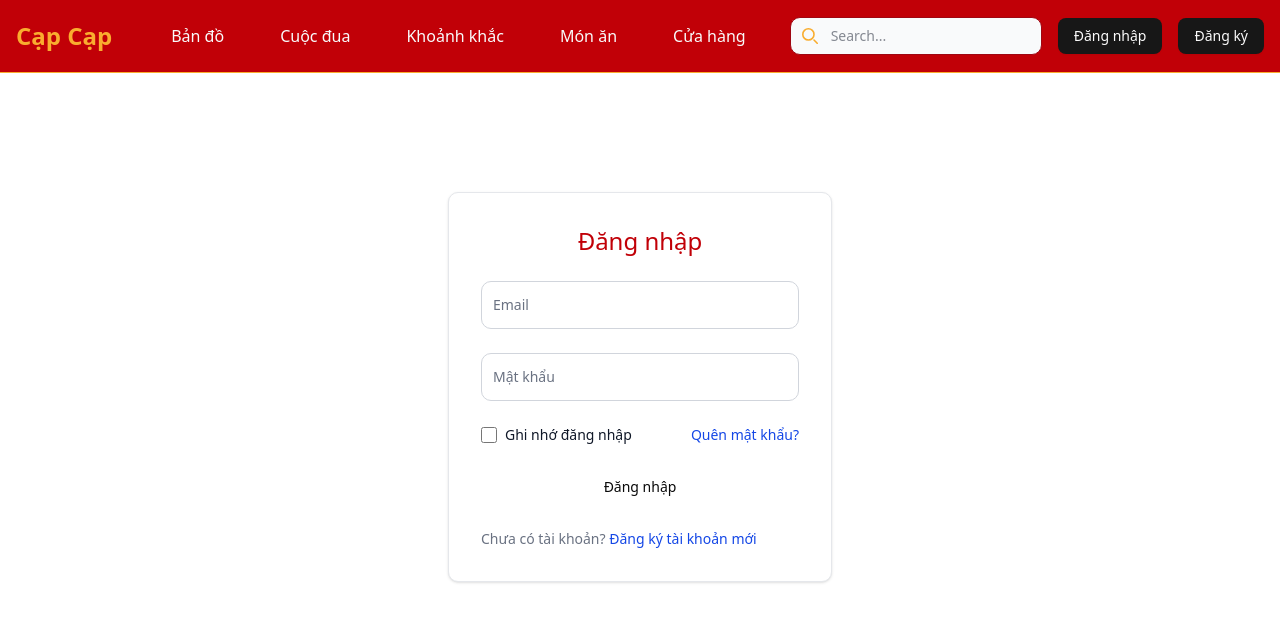
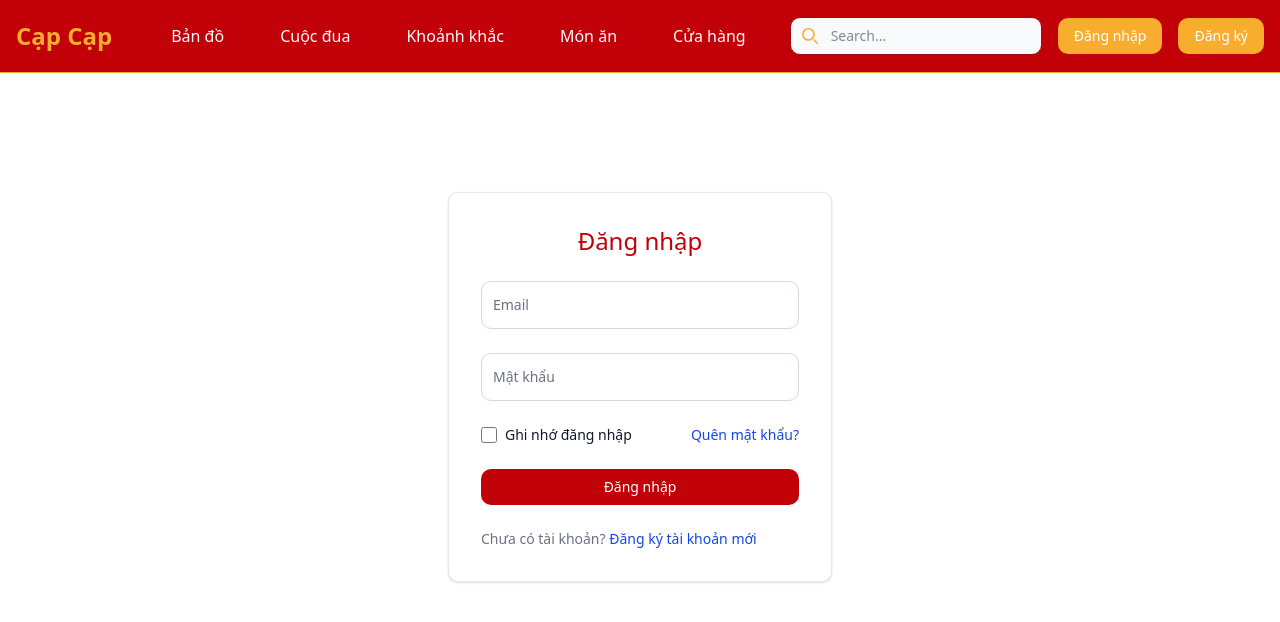
Before and after one commit to CapCapCSC/cap-cap-fe, a React (Vite) app: page /login in a window 1280 px wide. Shown: the top 622 px of the page. Built offline with nearby package versions, Linux system fonts and the light colour scheme.

Commit message:
fix button color

```diff
--- a/src/components/ui/button.jsx
+++ b/src/components/ui/button.jsx
@@ -10,7 +10,7 @@ const buttonVariants = cva(
     variants: {
       variant: {
         default:
-          "bg-primary text-primary-foreground shadow-xs hover:bg-primary/90",
+          "cursor-pointer text-white bg-[#F9AD2F] hover:bg-[#E69207] focus:ring-4 focus:outline-none focus:ring-[#E69207] font-medium rounded-lg text-sm px-4 py-2 text-center dark:bg-blue-600 dark:hover:bg-blue-700 dark:focus:ring-blue-800",
         destructive:
           "bg-destructive text-white shadow-xs hover:bg-destructive/90 focus-visible:ring-destructive/20 dark:focus-visible:ring-destructive/40 dark:bg-destructive/60",
         outline:
@@ -20,6 +20,8 @@ const buttonVariants = cva(
         ghost:
           "hover:bg-accent hover:text-accent-foreground dark:hover:bg-accent/50",
         link: "text-primary underline-offset-4 hover:underline",
+        primary:
+          "cursor-pointer text-white bg-red-700 hover:bg-red-900 focus:ring-4 focus:outline-none focus:ring-red-900 font-medium rounded-lg text-sm px-4 py-2 text-center dark:bg-blue-600 dark:hover:bg-blue-700 dark:focus:ring-blue-800",
       },
       size: {
         default: "h-9 px-4 py-2 has-[>svg]:px-3",
--- a/src/pages/ProfilePage.jsx
+++ b/src/pages/ProfilePage.jsx
@@ -298,7 +298,7 @@ const ProfilePage = () => {
 
     return (
         <div className="flex flex-col min-h-screen">
-            <div className="mt-32 max-w-screen-xl mx-auto px-4 w-full -mt-14">
+            <div className="mt-32 max-w-screen-xl mx-auto px-4 w-full ">
                 <div className="flex flex-col md:flex-row gap-6">
                     {/* Profile info card */}
                     <div className="bg-white rounded-lg shadow-md p-6 w-full md:w-1/3 border border-gray-100">
@@ -389,7 +389,7 @@ const ProfilePage = () => {
 
             {/* Avatar change modal - only accessible to authenticated users */}
             {isAvatarModalOpen && isCurrentUser && (
-                <div className="fixed inset-0 bg-gray-500/0 bg-gray-500/30 backdrop-blur-sm  flex items-center justify-center z-50">
+                <div className="fixed inset-0 bg-gray-500/30 backdrop-blur-sm  flex items-center justify-center z-50">
                     <div className="bg-white rounded-lg p-6 max-w-md w-full">
                         <h3 className="text-xl font-medium mb-4">Đổi avatar</h3>
 
@@ -440,7 +440,7 @@ const ProfilePage = () => {
 
             {/* Badge modal */}
             {isBadgeModalOpen && selectedBadge && (
-                <div className="fixed inset-0 bg-gray-500/0 bg-gray-500/30 backdrop-blur-sm flex items-center justify-center z-50">
+                <div className="fixed inset-0  bg-gray-500/30 backdrop-blur-sm flex items-center justify-center z-50">
                     <div className="bg-white rounded-lg p-6 max-w-md w-full">
                         <div className="flex justify-between items-center mb-4">
                             <h3 className="text-xl font-medium">{selectedBadge.name}</h3>
```
